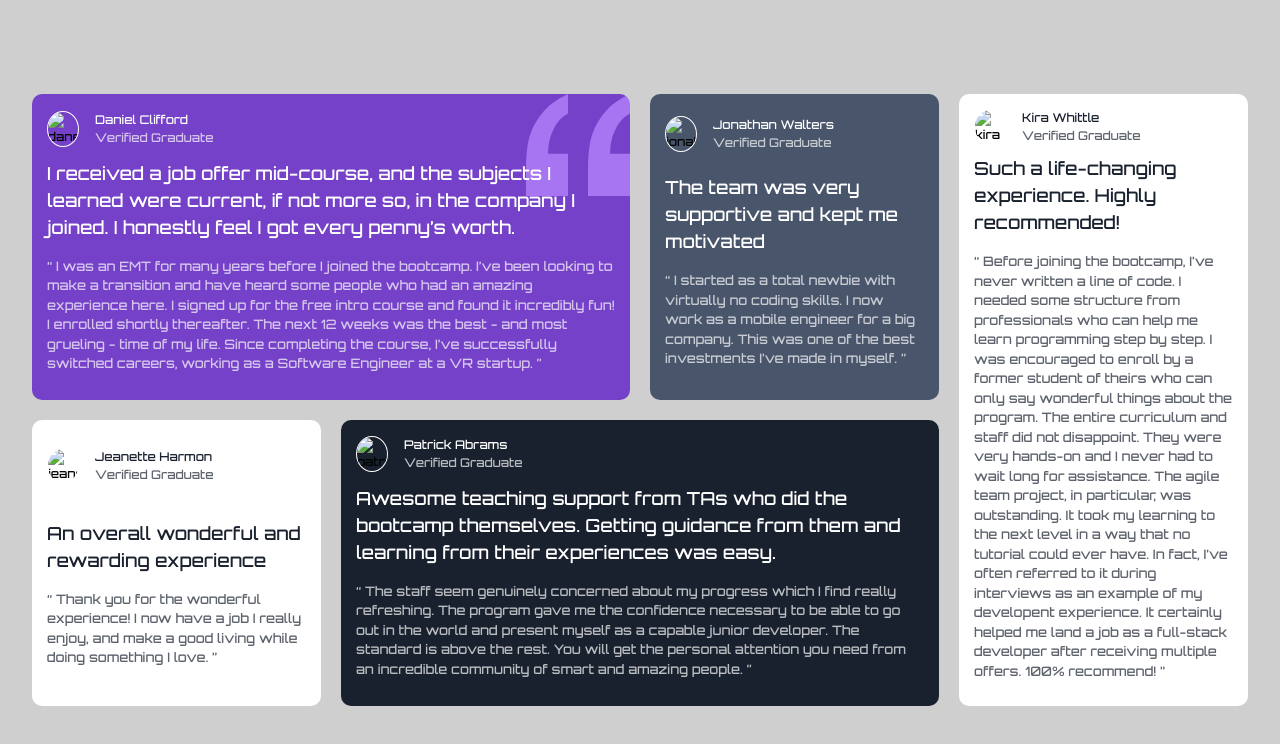
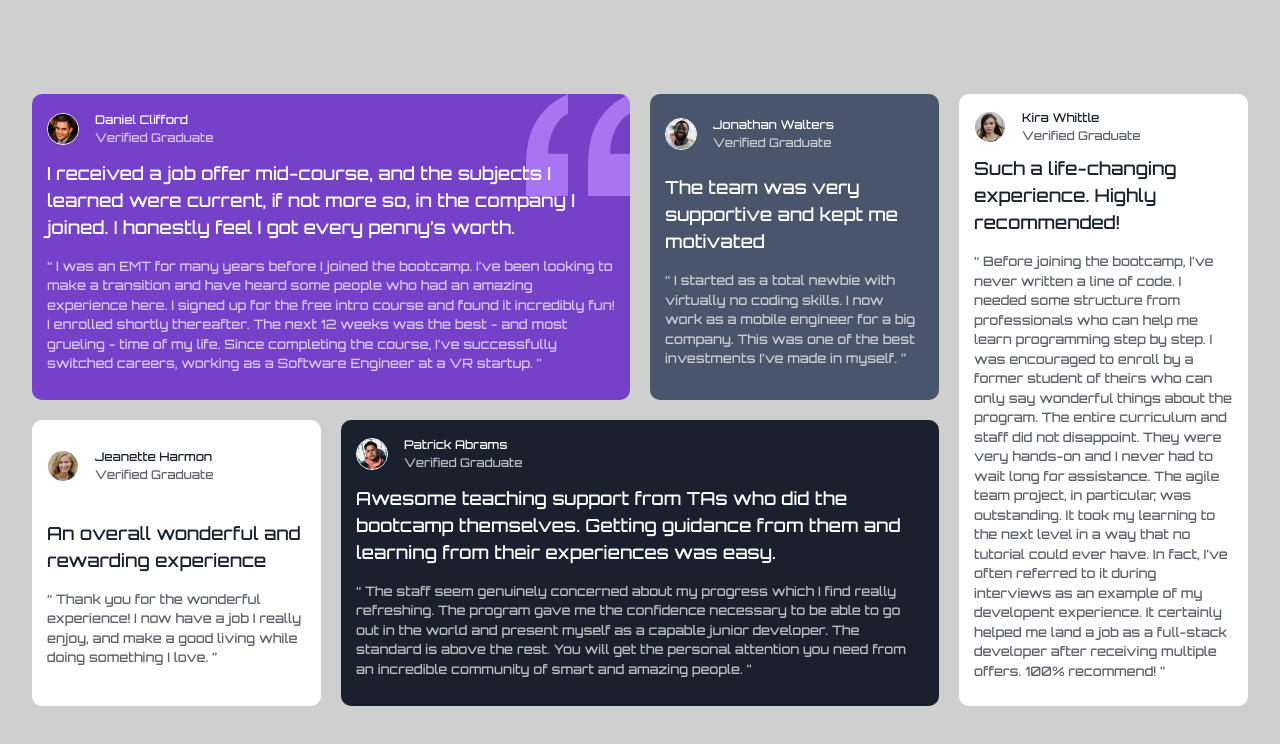
Before and after one commit to berksideDEV/testimonials-grid-section-main, a plain HTML site: page index.html in a window 1280 px wide. Drawn offline with Linux system fonts and the light colour scheme; the site is published under a folder, as on GitHub Pages, so addresses that start at the root find nothing.

Commit message:
HTML Changes.

```diff
--- a/index.html
+++ b/index.html
@@ -22,7 +22,7 @@
 
     <article class="bg-purple one">
       <div class="top-left">
-        <img src="/images/image-daniel.jpg" alt="daneil">
+        <img src="./images/image-daniel.jpg" alt="daneil">
         <div class="img-right">
           <p class="white">Daniel Clifford</p>
           <p class="white-opc">Verified Graduate</p>
@@ -41,7 +41,7 @@
 
     <article class="bg-gray jonathan three">
       <div class="top-left">
-        <img src="/images/image-jonathan.jpg" alt="jonathan">
+        <img src="./images/image-jonathan.jpg" alt="jonathan">
         <div class="img-right">
           <p class="white">Jonathan Walters</p>
           <p class="white-opc">Verified Graduate</p>
@@ -56,7 +56,7 @@
 
     <article class="bg-white jean four">
       <div class="top-left">
-        <img src="/images/image-jeanette.jpg" alt="jeanette">
+        <img src="./images/image-jeanette.jpg" alt="jeanette">
         <div class="img-right">
           <p class="dark">Jeanette Harmon</p>
           <p class="dark-opc">Verified Graduate</p>
@@ -71,7 +71,7 @@
 
     <article class="bg-darkgray center five">
       <div class="top-left">
-        <img src="/images/image-patrick.jpg" alt="patrick">
+        <img src="./images/image-patrick.jpg" alt="patrick">
         <div class="img-right">
           <p class="white">Patrick Abrams</p>
           <p class="white-opc">Verified Graduate</p>
@@ -89,7 +89,7 @@
 
     <article class="max-row bg-white end">
       <div class="top-left">
-        <img src="/images/image-kira.jpg" alt="kira">
+        <img src="./images/image-kira.jpg" alt="kira">
         <div class="img-right">
           <p class="dark">Kira Whittle</p>
           <p class="dark-opc">Verified Graduate</p>
```
